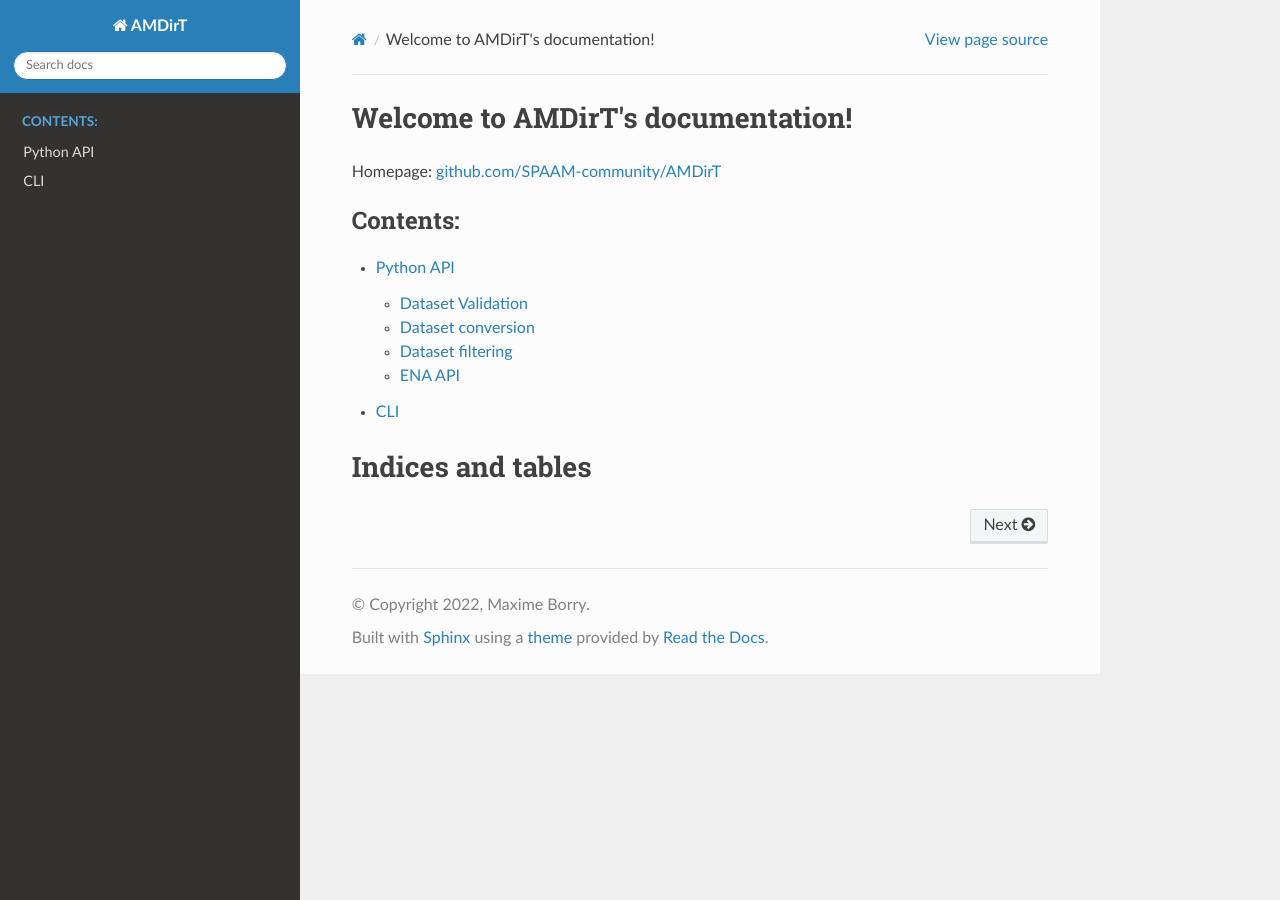
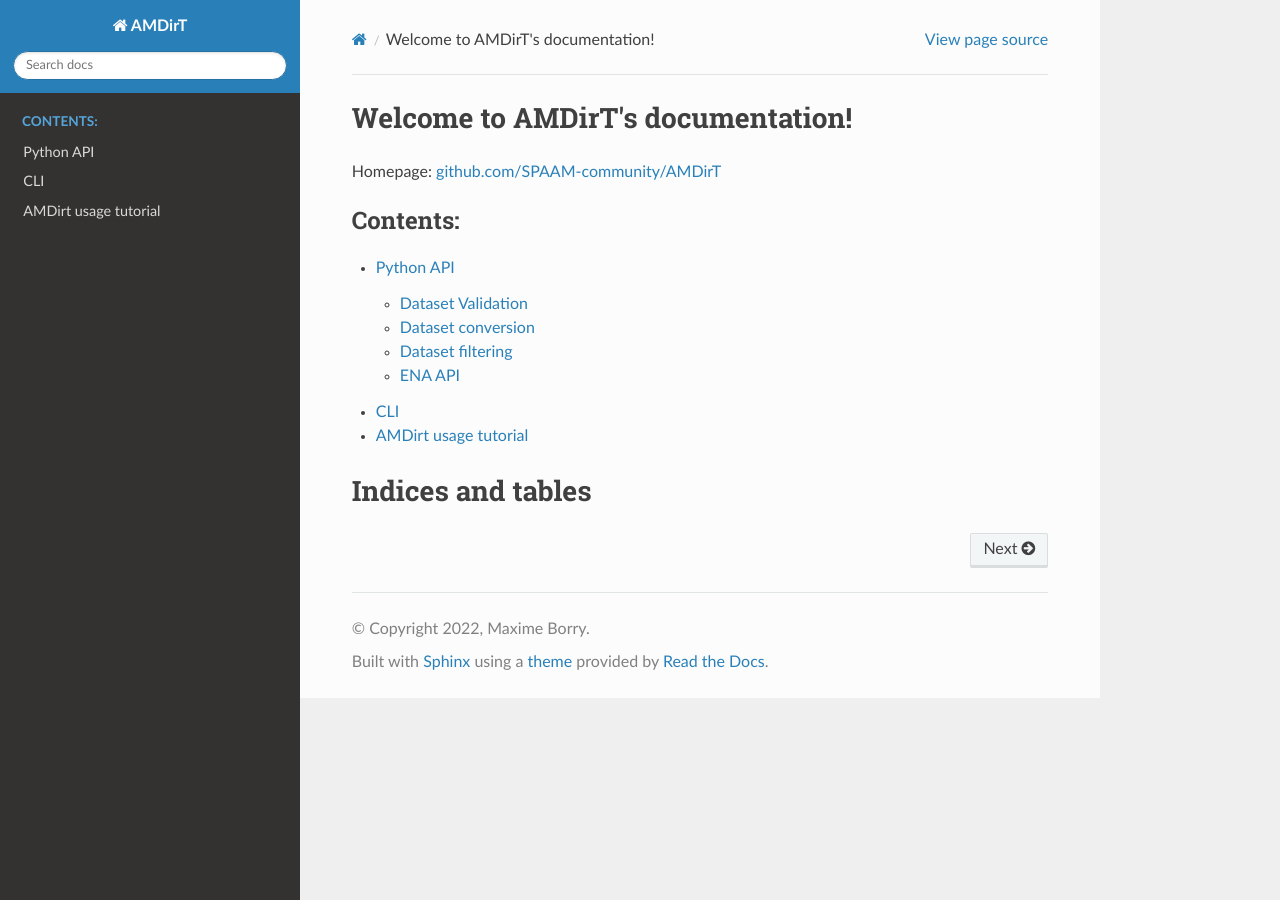
Before and after one commit to SPAAM-community/AMDirT, a Sphinx documentation site: the page built from docs/source/index.rst, in a window 1280 px wide. Built offline with Sphinx 7.4.7 and the Read the Docs theme 2.0.0, drawn with Linux system fonts in a browser that asks for light colours.

Commit message:
add tutorial page

```diff
--- a/docs/source/index.rst
+++ b/docs/source/index.rst
@@ -17,6 +17,7 @@
    README
    API
    CLI
+   tutorial
 
 
 
--- /dev/null
+++ b/docs/source/tutorial.md
@@ -0,0 +1 @@
+# AMDirt usage tutorial
```
